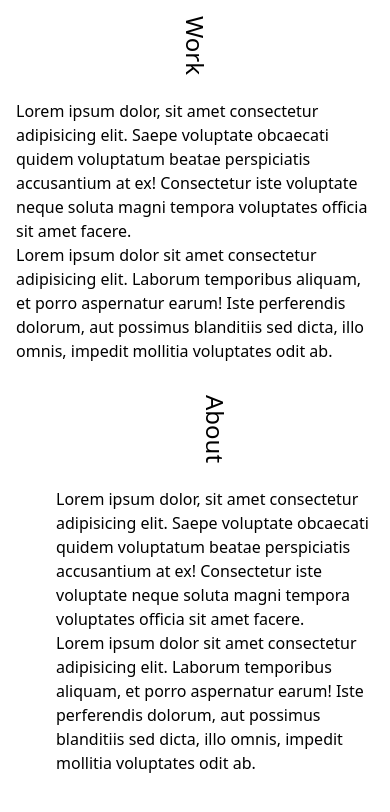
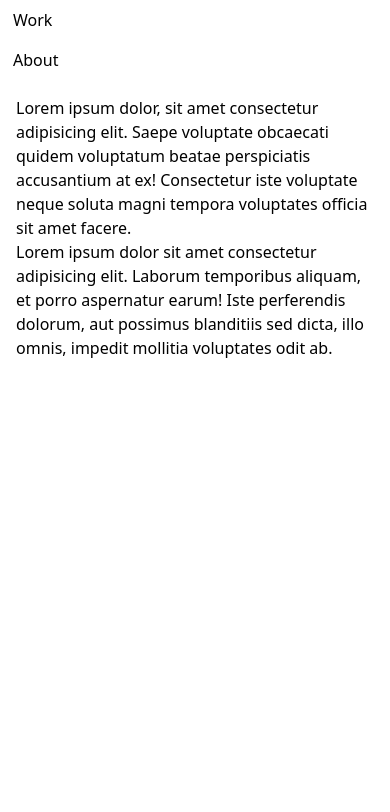
Before and after one commit to sheyzi/Portfolio, a SvelteKit app: page / in a window 390 px wide. Both pictures are taken after a click on the button "About". Shown: the top 812 px of the page. Built offline with nearby package versions, Linux system fonts and the light colour scheme.

Commit message:
Fixed layout issues

```diff
--- a/src/routes/+page.svelte
+++ b/src/routes/+page.svelte
@@ -8,14 +8,14 @@
 
 <div class="md:flex justify-between h-screen">
 	<!-- Work -->
-	<div class=" flex">
-		<button on:click={() => (aboutVisible = false)} class="title">
-			{#if !aboutVisible}
-				<iconify-icon icon="carbon:dot-mark" />
-			{/if}
+	<div class=" md:flex">
+		<button on:click={() => (aboutVisible = false)} class="title shadow">
+			<!-- {#if !aboutVisible} -->
+			<iconify-icon class:active={!aboutVisible} class="icon" icon="carbon:dot-mark" />
+			<!-- {/if} -->
 			<p>Work</p>
 		</button>
-		<div class="overflow-scroll content">
+		<div class="overflow-scroll content" class:active={!aboutVisible}>
 			<p class="h-screen">
 				Lorem ipsum dolor, sit amet consectetur adipisicing elit. Saepe voluptate obcaecati quidem
 				voluptatum beatae perspiciatis accusantium at ex! Consectetur iste voluptate neque soluta
@@ -31,15 +31,15 @@
 	</div>
 
 	<!-- About -->
-	<div class="wrapper flex bg-black text-white z-[9999] about" class:active={aboutVisible}>
+	<div class="wrapper md:flex bg-black text-white z-[9999] about" class:active={aboutVisible}>
 		<button on:click={() => (aboutVisible = true)} class="title">
-			{#if aboutVisible}
-				<iconify-icon icon="carbon:dot-mark" />
-			{/if}
+			<!-- {#if aboutVisible} -->
+			<iconify-icon class:active={aboutVisible} class="icon" icon="carbon:dot-mark" />
+			<!-- {/if} -->
 			<p>About</p>
 		</button>
 
-		<div class="overflow-scroll content ">
+		<div class="overflow-scroll content " class:active={aboutVisible}>
 			<p class="h-screen">
 				Lorem ipsum dolor, sit amet consectetur adipisicing elit. Saepe voluptate obcaecati quidem
 				voluptatum beatae perspiciatis accusantium at ex! Consectetur iste voluptate neque soluta
@@ -58,7 +58,7 @@
 <style>
 	.title {
 		font-size: 1.5rem;
-		margin: 0 auto;
+		margin: 0;
 		padding: 0.5rem;
 		cursor: pointer;
 		display: flex;
@@ -68,15 +68,16 @@
 	}
 
 	.wrapper {
-		width: 2.5rem;
 		transition: all 0.5s ease;
 		position: fixed;
 		height: 100vh;
-		right: 0;
+		left: calc(100vw - 2.5rem);
+		right: calc(-100vw - 2.5rem);
 	}
 
 	.wrapper.active {
-		width: calc(100vw - 2.5rem);
+		left: 2.5rem;
+		right: 0;
 	}
 
 	.title p {
@@ -86,9 +87,55 @@
 
 	.content {
 		padding: 1rem;
+		margin-right: 2.5rem;
+		opacity: 0;
+		transition: all 0.5s ease;
+	}
+
+	.content.active {
+		opacity: 1;
+	}
+
+	.wrapper.active .content {
+		margin-right: 0;
 	}
 
 	.content::-webkit-scrollbar {
 		display: none;
 	}
+
+	.icon {
+		transform: scale(0);
+		transition: all 0.5s ease;
+	}
+
+	.icon.active {
+		transform: scale(1);
+	}
+
+	@media (max-width: 768px) {
+		.title {
+			width: 100%;
+			flex-direction: row;
+			align-items: center;
+			font-size: 1rem;
+		}
+		.title p {
+			writing-mode: horizontal-tb;
+			margin: 0;
+			margin-left: 5px;
+		}
+
+		.wrapper {
+			left: 0;
+			right: 0;
+			bottom: 0;
+			top: calc(100vh - 2.5rem);
+		}
+
+		.wrapper.active {
+			top: 2.5rem;
+			left: 0;
+		}
+	}
 </style>
```
